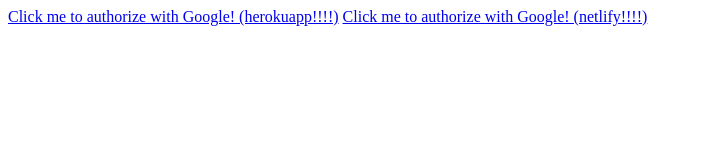
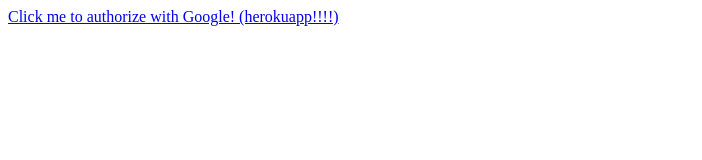
Before and after one commit to kostyaget/books-reader_back, a website: page public/index.html in a window 1280 px wide. Shown: the whole page, without its empty margins (0-702 px from the left). Drawn offline with Linux system fonts and the light colour scheme.

Commit message:
Update index.html

```diff
--- a/public/index.html
+++ b/public/index.html
@@ -10,8 +10,5 @@
     <a href="https://books-reader-project.herokuapp.com/api/auth/google"
       >Click me to authorize with Google! (herokuapp!!!!)</a
     >
-    <a href="https://funny-cascaron-270520.netlify.app/api/auth/google"
-      >Click me to authorize with Google! (netlify!!!!)</a
-    >
   </body>
 </html>
```
